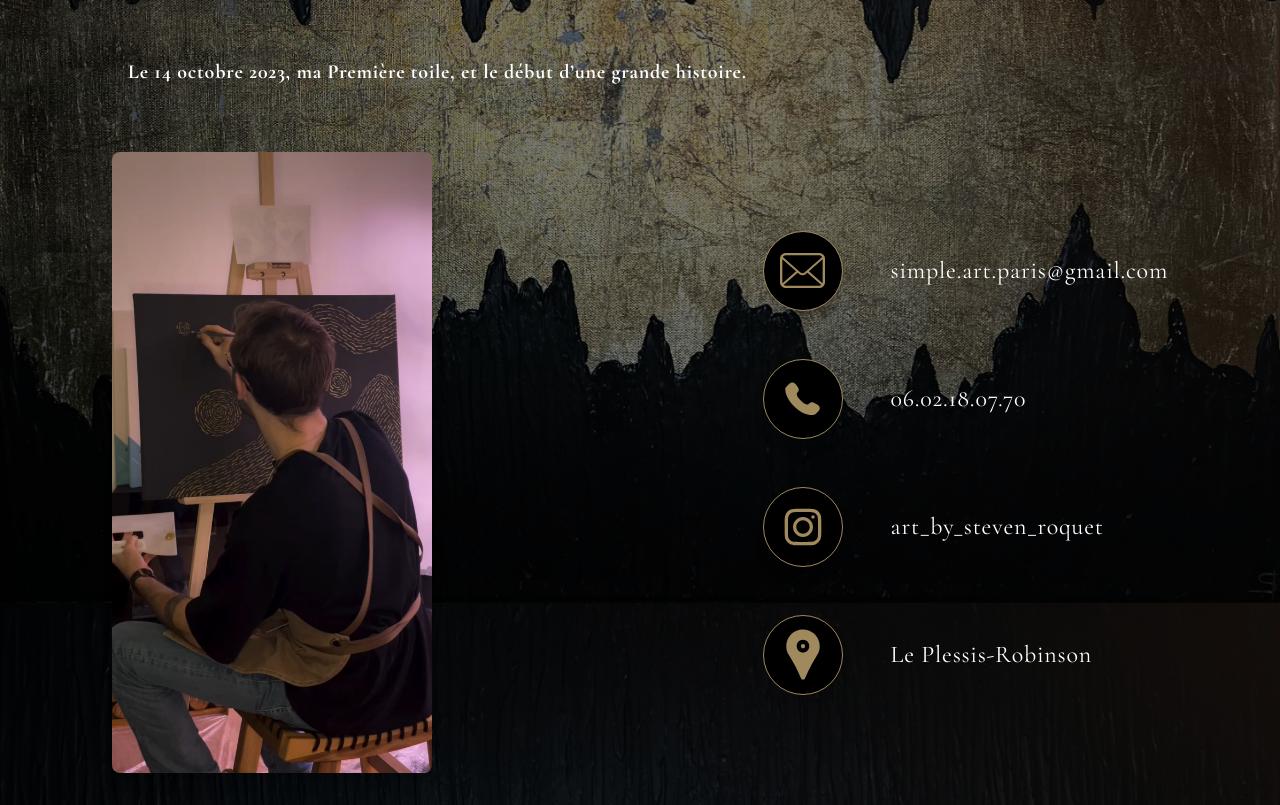
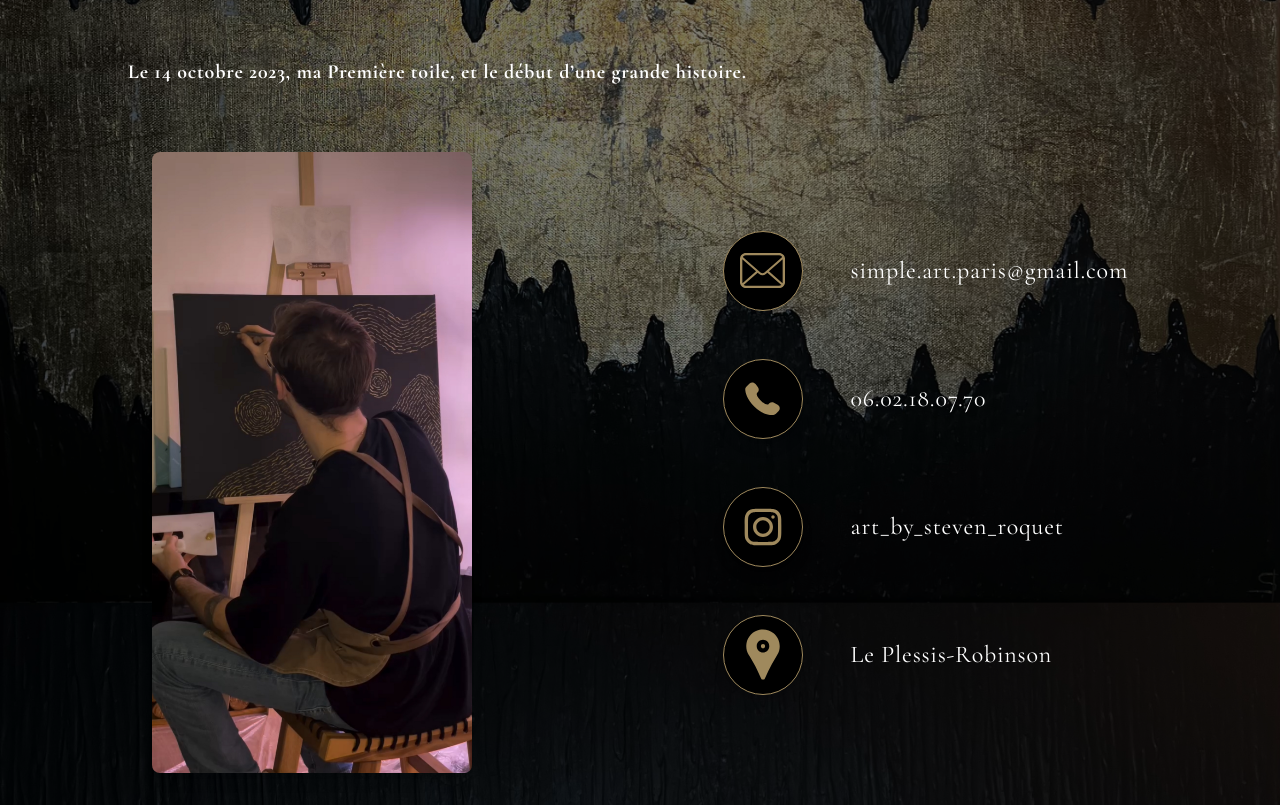
Before and after one commit to RKcodage/simple-art, a React (Vite) app: page / in a window 1280 px wide. Shown: the part 2280-3085 px from the top of the page. Built offline with nearby package versions, Linux system fonts and the light colour scheme.

Commit message:
New artist video format

```diff
--- a/src/App.css
+++ b/src/App.css
@@ -47,5 +47,5 @@ html, body {
 }
 
 .icon-bubble {
-  @apply w-20 h-20 flex items-center justify-center rounded-full bg-black shadow-lg my-6 border border-menuYellow backdrop-blur-sm;
+  @apply w-20 h-20 flex items-center justify-center rounded-full bg-black shadow-lg my-6 border border-menuYellow;
 }
--- a/src/components/Artist.jsx
+++ b/src/components/Artist.jsx
@@ -69,7 +69,7 @@ const Artist = () => {
             className="w-full max-w-sm rounded-lg mt-6"
             ref={videoEl}
             >
-              <source src="/assets/art.webm"/>
+              <source src="/assets/art2.webm"/>
           </video>
         </div>
       </div>
--- a/src/components/Contact.jsx
+++ b/src/components/Contact.jsx
@@ -2,7 +2,7 @@ import React from 'react'
 
 const Contact = () => {
   return (
-    <div className="w-full flex justify-center bg-black/50  py-8 gap-56" id='contact'>
+    <div className="w-full flex justify-center bg-black/50 py-8 gap-36" id='contact'>
       <div className="w-full md:w-1/2 lg:w-1/3">
         <img src="/assets/drawn33.jpg" className="w-3/4 h-auto rounded-lg shadow-lg"/>
       </div>
```
Also changed, not shown: 1 other file (tests, documents, lock files or other folders).
